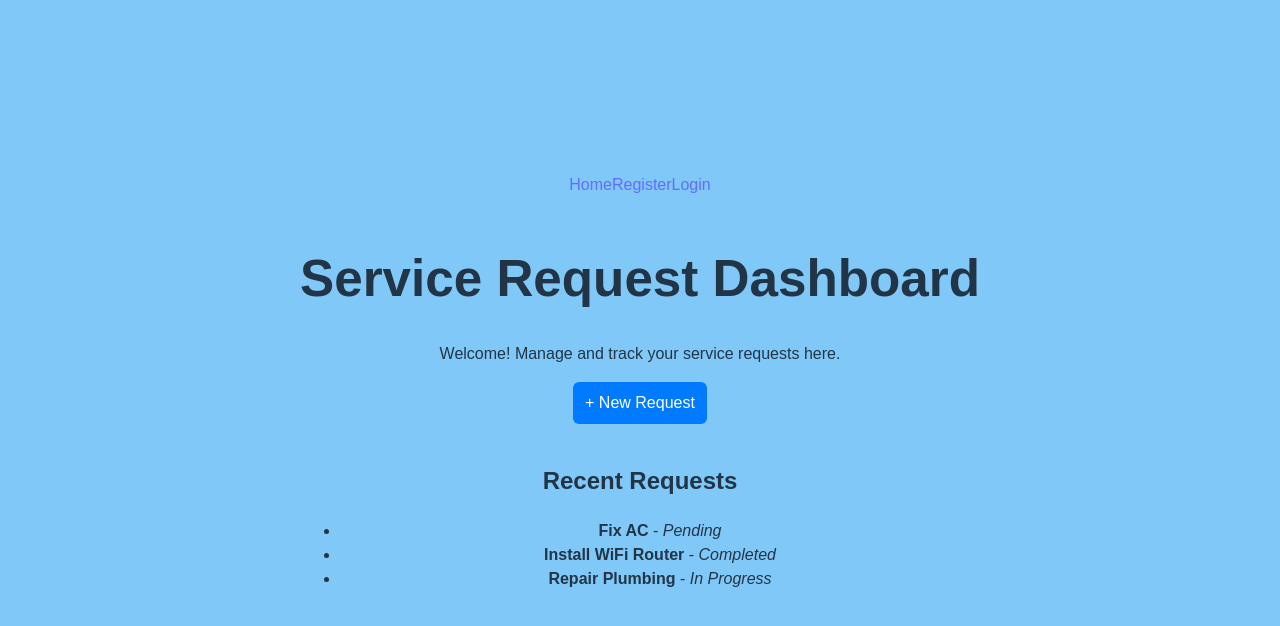
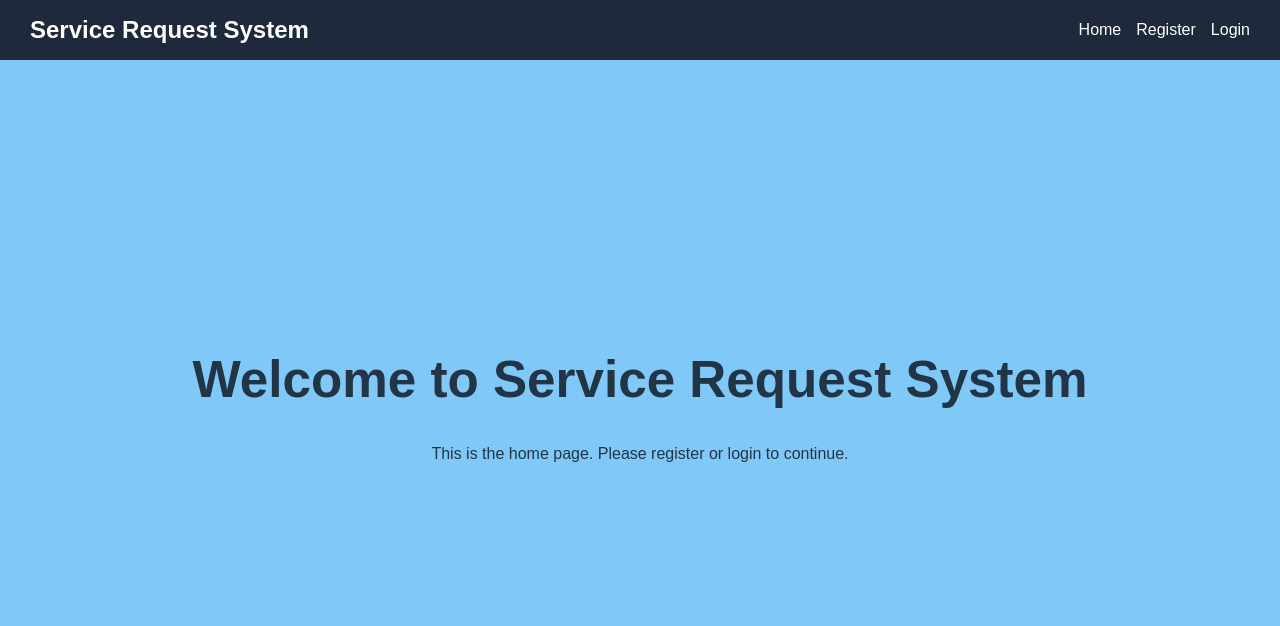
Before and after one commit to KARTHIK-A4/KARTHIK-A4-myapp.io, a React (Vite) app: page / in a window 1280 px wide. Shown: the top 626 px of the page. Built offline with nearby package versions, Linux system fonts and the light colour scheme; no server answers.

Commit message:
add:src/assets/styles/navbar.css

```diff
--- a/src/Components/navbar.jsx
+++ b/src/Components/navbar.jsx
@@ -1,11 +1,17 @@
-import { Link } from "react-router-dom"
+import React from "react";
+import { Link } from "react-router-dom";
+import "../assets/styles/Navbar.css";
 
 export default function Navbar() {
-    return (
-        <nav>
-            <Link to="/">Home</Link>
-            <Link to="/register">Register</Link>
-            <Link to="/login">Login</Link>
-        </nav>
-    )
+  return (
+    <header className="navbar-header">
+      <h2 className="navbar-title">Service Request System</h2>
+
+      <nav className="navbar-nav">
+        <Link className="navbar-link" to="/">Home</Link>
+        <Link className="navbar-link" to="/register">Register</Link>
+        <Link className="navbar-link" to="/login">Login</Link>
+      </nav>
+    </header>
+  );
 }
--- /dev/null
+++ b/src/assets/styles/navbar.css
@@ -0,0 +1,36 @@
+.navbar-header {
+  position: fixed;
+  top: 0;
+  left: 0;
+  width: 100%;
+  height: 60px;
+  background-color: #1e293b;
+  color: white;
+  z-index: 1000;
+}
+
+.navbar-title {
+  position: absolute;
+  left: 30px;
+  top: 50%;
+  transform: translateY(-50%);
+  margin: 0;
+}
+
+.navbar-nav {
+  position: absolute;
+  right: 30px;
+  top: 50%;
+  transform: translateY(-50%);
+}
+
+.navbar-link {
+  margin-left: 15px;
+  color: white;
+  text-decoration: none;
+  font-size: 16px;
+}
+
+.navbar-link:hover {
+  color: #38bdf8;
+}
--- a/src/pages/home.jsx
+++ b/src/pages/home.jsx
@@ -1,34 +1,19 @@
-import React, { useState } from 'react';
+import React from "react";
 
 export default function Home() {
-  const [requests, setRequests] = useState([
-    { id: 1, title: 'Fix AC', status: 'Pending' },
-    { id: 2, title: 'Install WiFi Router', status: 'Completed' },
-    { id: 3, title: 'Repair Plumbing', status: 'In Progress' },
-  ]);
-
-  const addRequest = () => {
-    const newReq = { id: requests.length + 1, title: 'New Service', status: 'Pending' };
-    setRequests([...requests, newReq]);
-  };
-
   return (
-    <div style={{ padding: '20px' }}>
-      <h1>Service Request Dashboard</h1>
-      <p>Welcome! Manage and track your service requests here.</p>
-
-      <button style={{ marginBottom: '20px' }} onClick={addRequest}>
-        + New Request
-      </button>
-
-      <h2>Recent Requests</h2>
-      <ul>
-        {requests.map((req) => (
-          <li key={req.id}>
-            <strong>{req.title}</strong> - <em>{req.status}</em>
-          </li>
-        ))}
-      </ul>
-    </div>
+    <main style={styles.main}>
+      <h1>Welcome to Service Request System</h1>
+      <p>
+        This is the home page. Please register or login to continue.
+      </p>
+    </main>
   );
 }
+
+const styles = {
+  main: {
+    padding: "40px",
+    textAlign: "center",
+  },
+};
```
